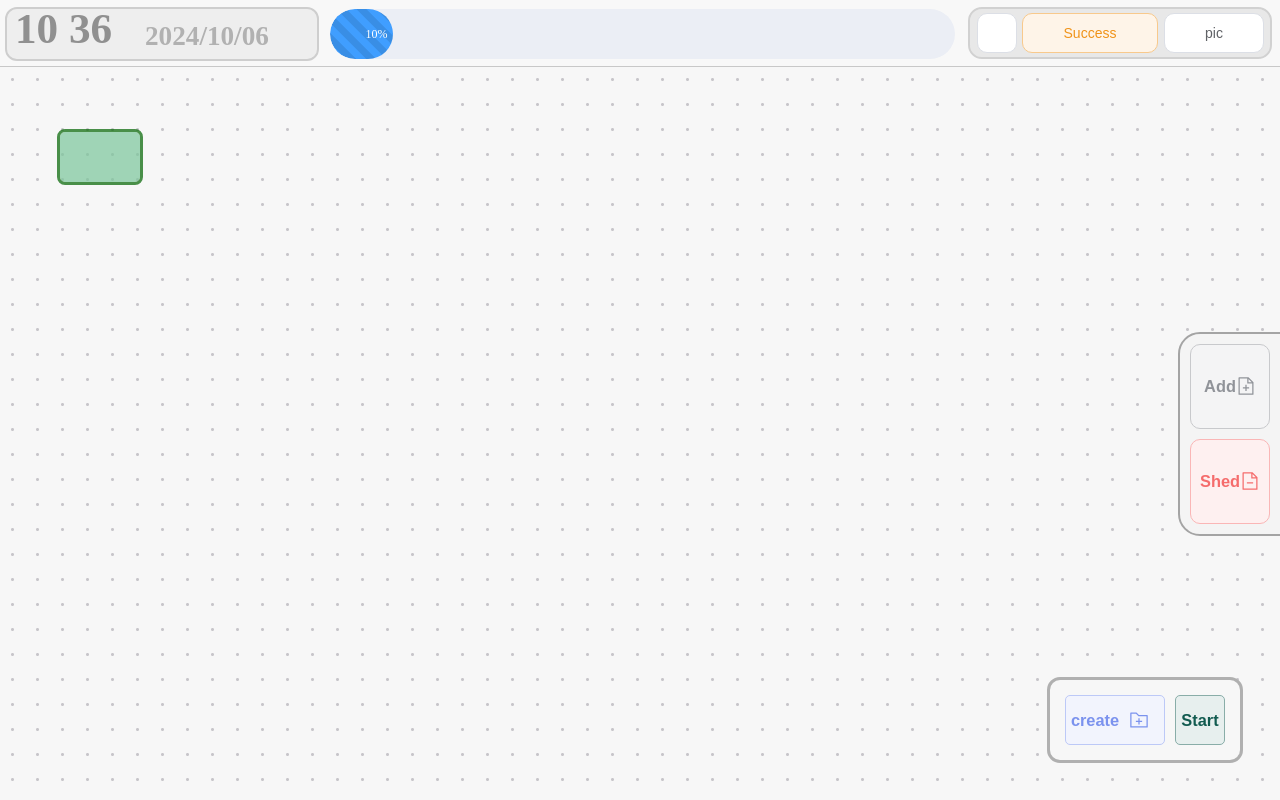
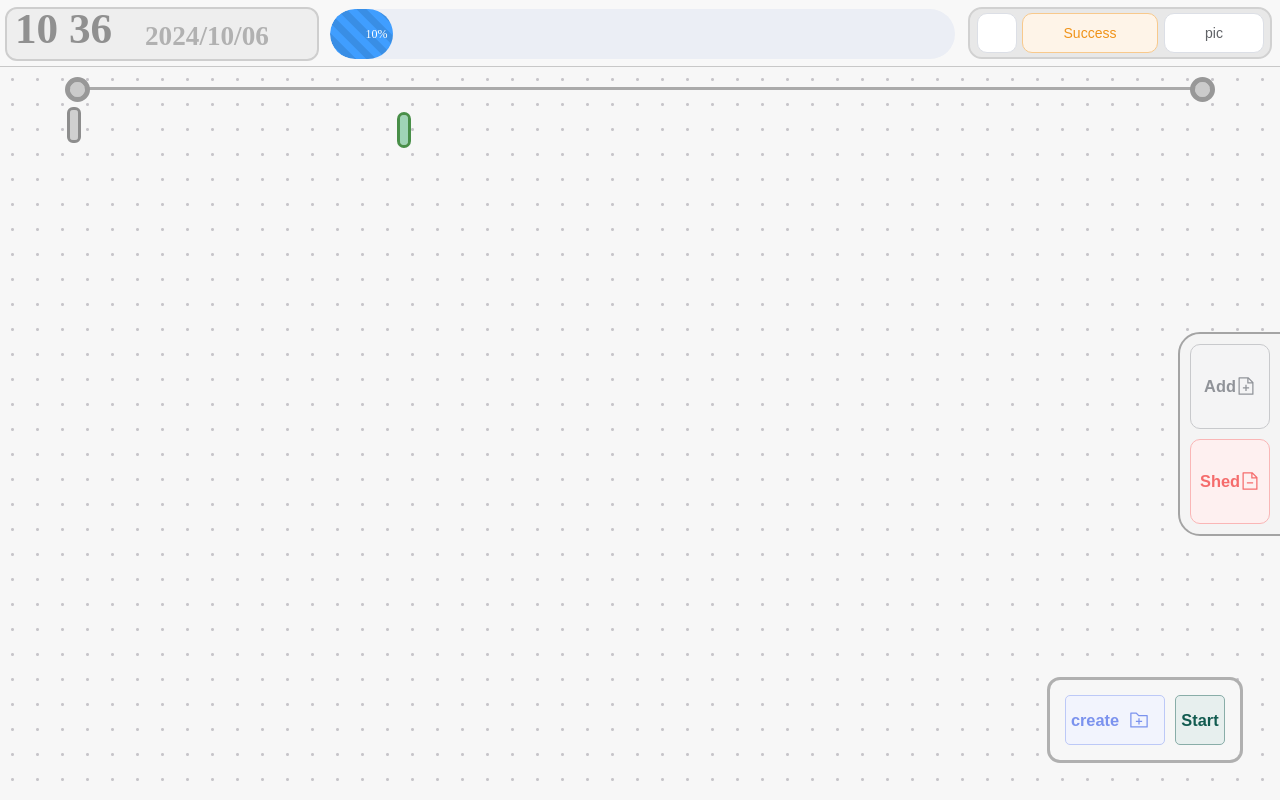
Before and after one commit to wuming082/program_web, a Vue app in the folder codesource-vue/: page / in a window 1280 px wide. Built offline with nearby package versions, Linux system fonts and the light colour scheme.

Commit message:
更新miandisplay插件 //代码未注释//

```diff
--- a/codesource-vue/src/components/MaindisplayComponents/timeLine.vue
+++ b/codesource-vue/src/components/MaindisplayComponents/timeLine.vue
@@ -1,28 +1,107 @@
 <template>
-    <div id="lineElement">
+    <div :style="{width: pagewidth - 140 + 'px',}" id="linetime">
+        <div id="lineElement_start" :style="{left: ctrlstartmove + 'px',}">
+            <h3 style="position: absolute; top: -9px; left: 20px;" >{{  }}</h3>
+        </div>
+        <!-- <div id="lineElement_end" :style="{right: ctrlendmove + 'px',}">
+            <h3 style="position: absolute; top: -9px; left: 20px;" >{{  }}</h3>
+        </div> -->
+        <div style="left: 0px;" id="start_end"></div>
+        <div style="right: 0px;" id="start_end"></div>
+    </div>
+    <div id="lineElement_done"></div>
 
-    </div>
 </template>
 <script>
+
 export default{
     data(){
         return{
+            ctrlstartmove:0,
+            ctrlendmove:0,
 
         }
+    },
+    props:{
+        starttime:Number,
+        pagewidth:Number,
+        pagecontainerleft:Number,
+        pagecontainerright:Number
+    },
+    watch:{
+        pagecontainerleft(newval){
+            console.log("pagecontainerleft->",newval);
+            const overmove = 60;
+            if((newval) > overmove){
+                this.ctrlstartmove = (newval) - 60;
+            }else{
+                this.ctrlstartmove = 0;
+            }
+        },
+        // pagecontainerright(newval){
+        //     const windowhigth = window.innerHeight;
+        //     const overmove = 715 - (windowhigth - 680);
+        //     if(newval -overmove > windowhigth ){
+        //         this.ctrlendmove = newval - overmove -windowhigth;
+        //     }else{
+        //         this.ctrlendmove = 0;
+        //     }
+        // }
     }
 }
 </script>
 <style scoped>
-#lineElement{
+#lineElement_done{
     background-color: rgb(123, 198, 155);
-    width: 80px;
-    height: 50px;
+    width: 8px;
+    height: 30px;
     border-radius: 5px;
     position: absolute;
-    top: 65px;
-    left: 60px;
+    top: 48px;
+    left: 400px;
     opacity: 70%;
     outline: 3px solid darkgreen;
 
 }
+#lineElement_end{
+    right: 0px;
+    background-color: rgb(192, 192, 192);
+    width: 8px;
+    height: 30px;
+    border-radius: 3px;
+    position: absolute;
+    top: 23px;
+    opacity: 70%;
+    outline: 3px solid rgb(97, 97, 97);
+}
+#lineElement_start{
+    background-color: rgb(192, 192, 192);
+    width: 8px;
+    height: 30px;
+    border-radius: 3px;
+    position: absolute;
+    top: 23px;
+
+    opacity: 70%;
+    outline: 3px solid rgb(97, 97, 97);
+}
+#linetime{
+    background-color: rgb(170, 170, 170);
+    height: 3px;
+    border-radius: 3px;
+    position: absolute;
+    top: 20px;
+    left: 70px;
+    /* outline: 1px solid darkgreen; */
+    /* opacity: 30%; */
+}
+#start_end{
+    width: 15px;
+    height: 15px;
+    background-color: rgb(203, 203, 203);
+    position: absolute;
+    border-radius: 10px;
+    outline: 5px solid rgb(152, 152, 152);
+    top: -5px;
+}
 </style>
--- a/codesource-vue/src/components/mainDisplay.vue
+++ b/codesource-vue/src/components/mainDisplay.vue
@@ -25,7 +25,11 @@
                 ></progress-link-line>
 
                 <!-- 顶部时间线 -->
-                 <time-line></time-line>
+                 <time-line
+                  :pagewidth="paperProgressWidth"
+                  :pagecontainerleft="container_01"
+                  :pagecontainerright="containerright"
+                 ></time-line>
 
                 <!--用于动态生成元素-->
                 <progress-element-drag
@@ -142,6 +146,10 @@
         //如果发现压栈完 后 保存了两个连接点位置 就动态生成连接点
         linkstack:[],
 
+        //用于获取右侧board到窗口的距离
+        containerright:0,
+        container_01:0,
+
       };
     },
     watch:{
@@ -158,6 +166,8 @@
       mounted()就会开始执行，来完成最后的成员变量加载
     */
     mounted() {
+
+
       // 在组件挂载后获取 DOM 元素
       this.Mainloc = document.getElementById('Maindisplay');
       // 绑定事件处理程序的上下文
@@ -270,6 +280,9 @@
         const move = document.getElementById('Maindisplay');
         this.loacguide = - move.getBoundingClientRect().left ;
 
+        this.container_01 = - move.getBoundingClientRect().left ;
+        this.containerright = move.getBoundingClientRect().right;
+        // console.log("containerright->",this.containerright);
       },
 
       //停止回调 移除相应的监听事件 这样页面就不会跟着你的鼠标移动了
```
